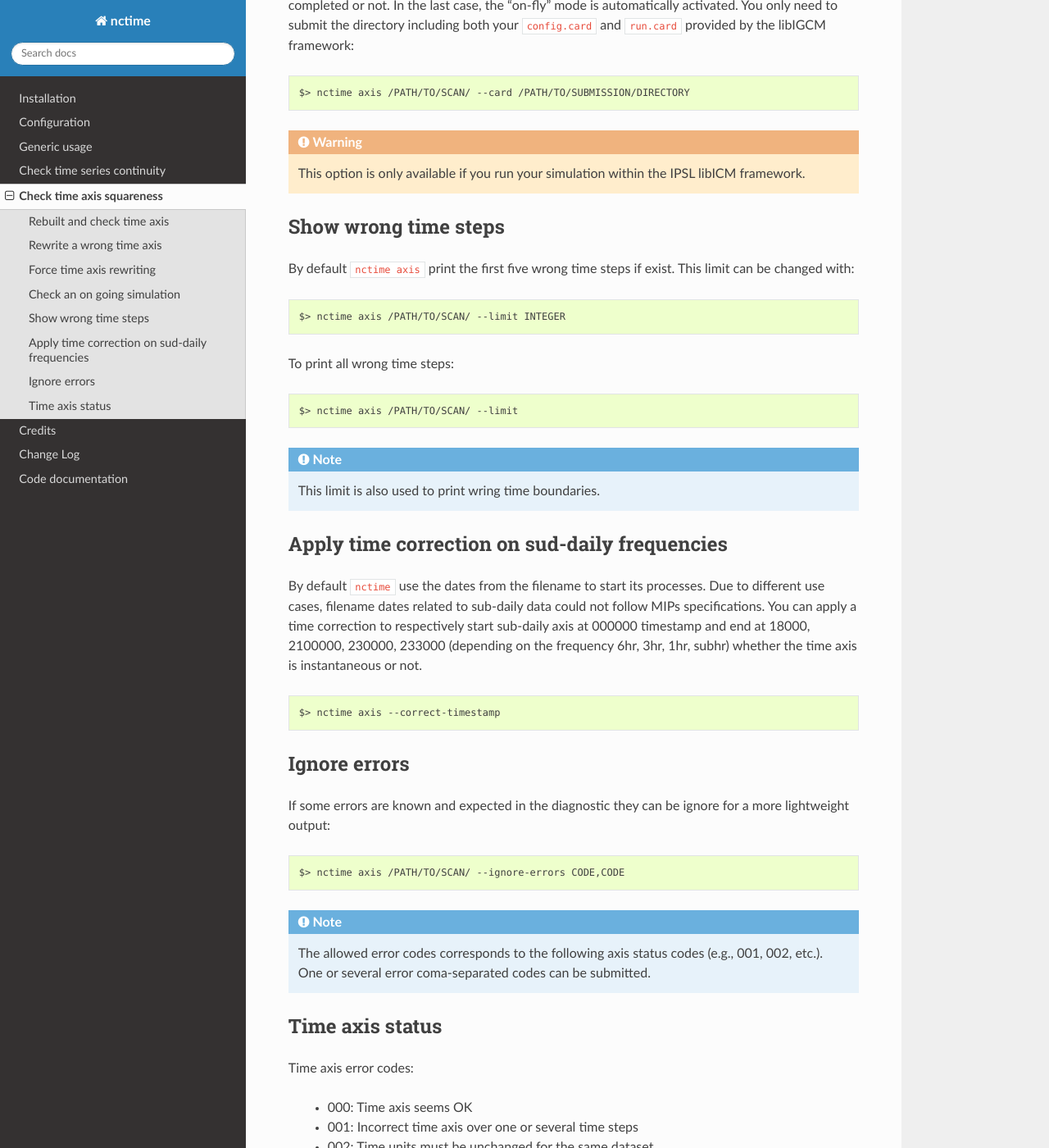
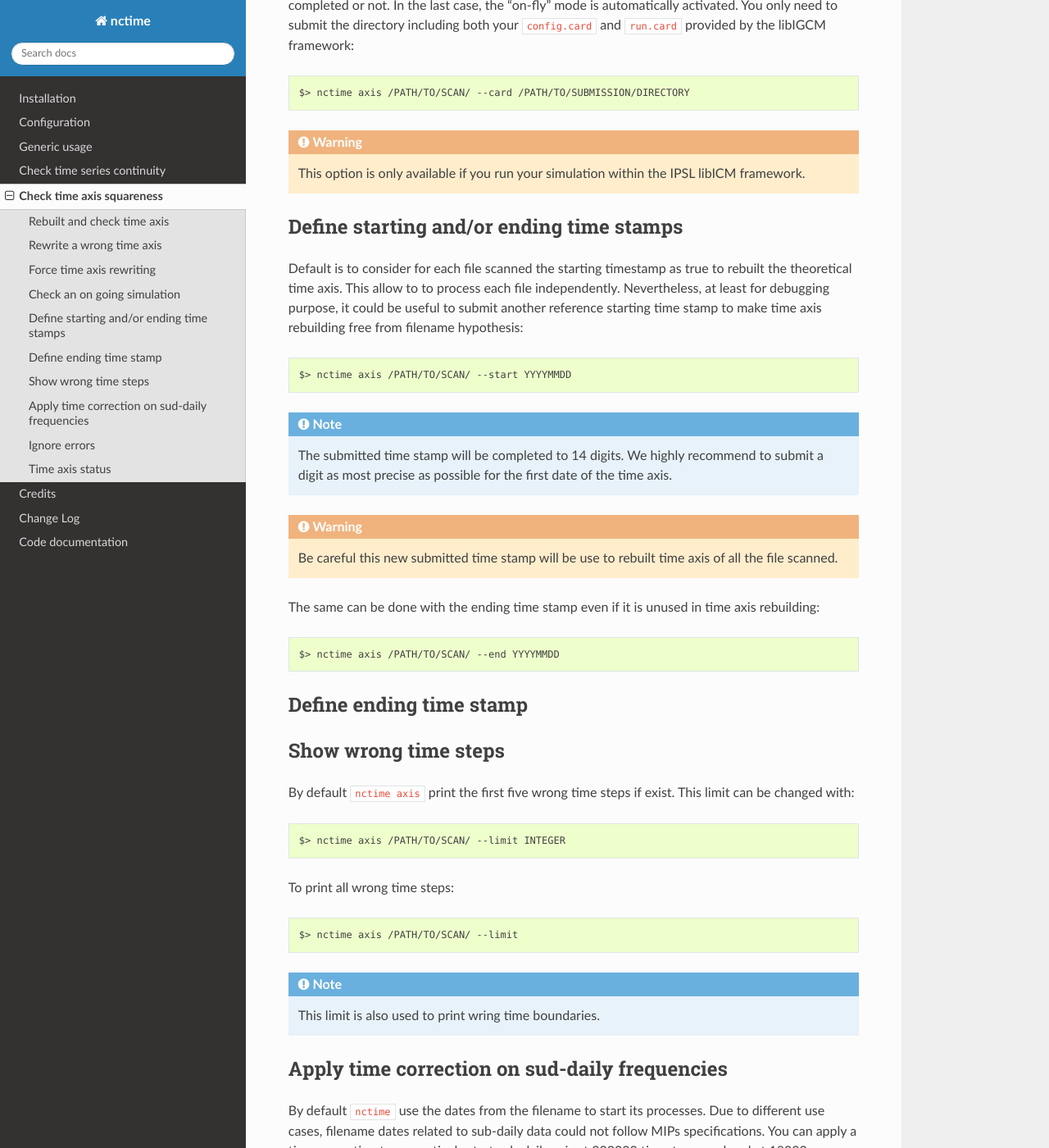
Before and after one commit to ESPRI-Mod/nctime, a Sphinx documentation site: the page built from docs/axis.rst, in a window 1280 px wide and 1400 px high, scrolled down 1144 px. Shown: the whole window at 82% size. Built offline with Sphinx 7.4.7 and the Read the Docs theme 2.0.0, drawn with Linux system fonts in a browser that asks for light colours; pages that are not in the unit, such as notebooks, are missing from menus; the version number could not be read and is left out.

Commit message:
Doc update

```diff
--- a/docs/axis.rst
+++ b/docs/axis.rst
@@ -58,6 +58,33 @@ provided by the libIGCM framework:
 
 .. warning:: This option is only available if you run your simulation within the IPSL libICM framework.
 
+Define starting and/or ending time stamps
+*****************************************
+
+Default is to consider for each file scanned the starting timestamp as true to rebuilt the theoretical time axis.
+This allow to to process each file independently. Nevertheless, at least for debugging purpose, it could be useful
+to submit another reference starting time stamp to make time axis rebuilding free from filename hypothesis:
+
+.. code-block:: bash
+
+    $> nctime axis /PATH/TO/SCAN/ --start YYYYMMDD
+
+.. note::
+    The submitted time stamp will be completed to 14 digits. We highly recommend to submit a digit as most precise as possible for the first date of the time axis.
+
+.. warning::
+    Be careful this new submitted time stamp will be use to rebuilt time axis of all the file scanned.
+
+The same can be done with the ending time stamp even if it is unused in time axis rebuilding:
+
+.. code-block:: bash
+
+    $> nctime axis /PATH/TO/SCAN/ --end YYYYMMDD
+
+Define ending time stamp
+************************
+
+
 Show wrong time steps
 *********************
 
```
